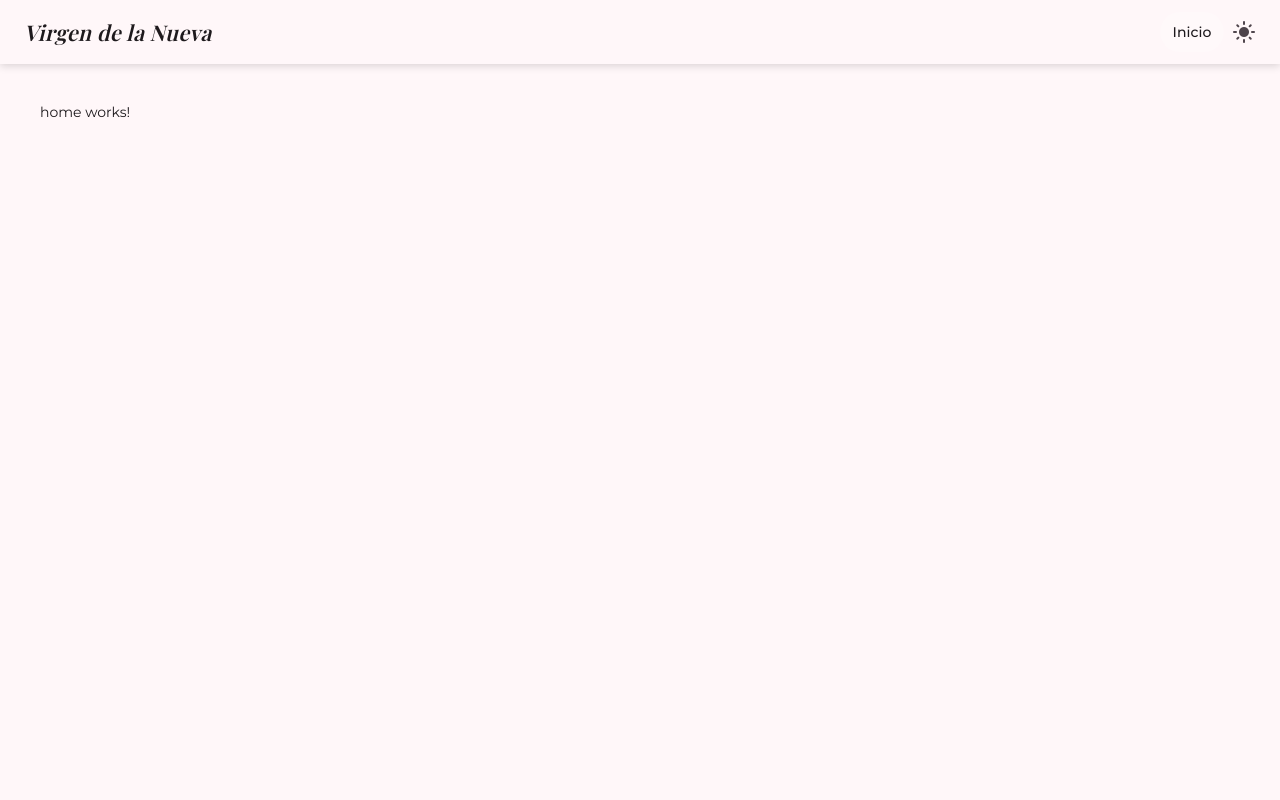
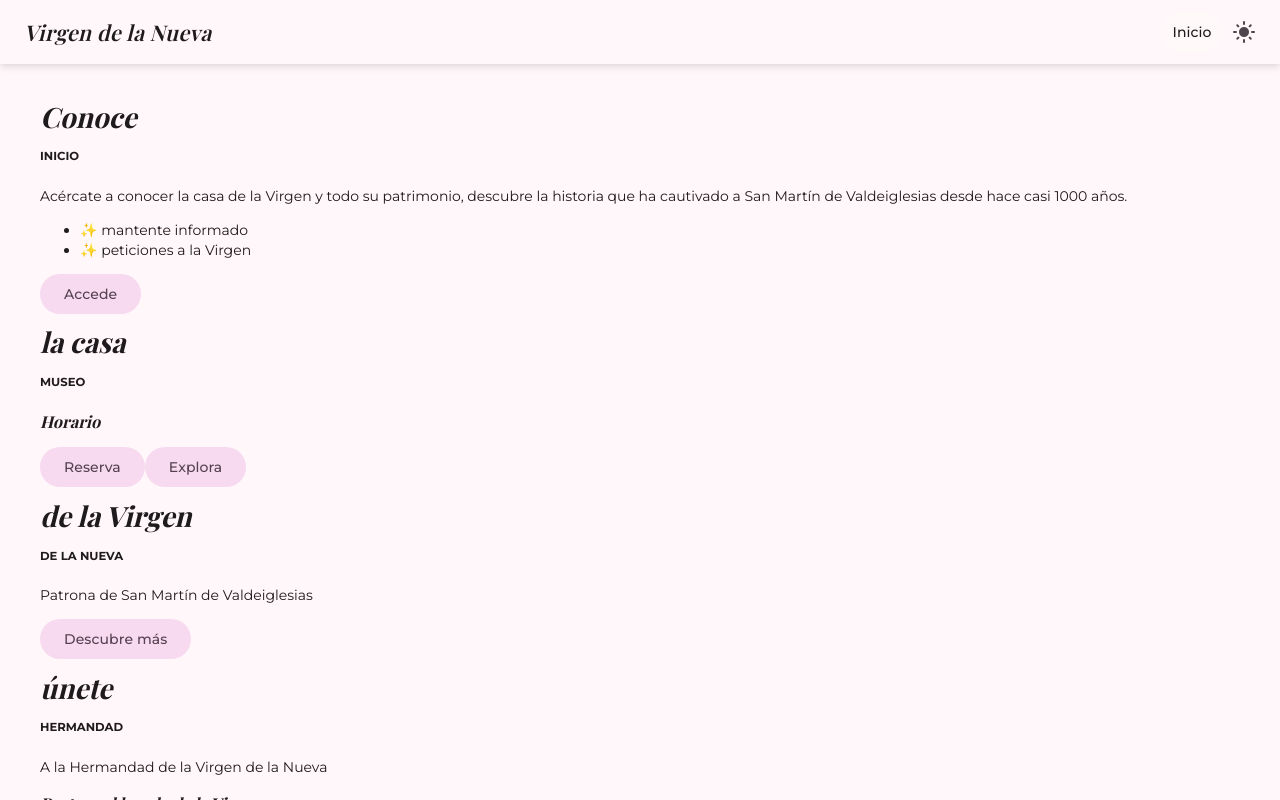
Before and after one commit to davidmimay/lavirgendelanueva, an Angular app: page / in a window 1280 px wide. Built offline with nearby package versions, Linux system fonts and the light colour scheme.

Commit message:
feat(home): update home component template and styles; add MatButtonModule import

```diff
--- a/src/app/home/home.html
+++ b/src/app/home/home.html
@@ -1 +1,56 @@
-<p>home works!</p>
+<h1>Conoce</h1>
+<h5>INICIO</h5>
+<p>Acércate a conocer la casa de la Virgen y todo su patrimonio, descubre la historia que ha cautivado a San Martín de Valdeiglesias desde hace casi 1000 años.</p>
+<ul>
+  <li>✨ mantente informado</li>
+  <li>✨ peticiones a la Virgen</li>
+</ul>
+<button matButton="tonal">Accede</button>
+
+<h1>la casa</h1>
+<h5>MUSEO</h5>
+<h3>Horario</h3>
+<button matButton="tonal">Reserva</button>
+<button matButton="tonal">Explora</button>
+
+<h1>de la Virgen</h1>
+<h5>DE LA NUEVA</h5>
+<p>Patrona de San Martín de Valdeiglesias</p>
+<button matButton="tonal">Descubre más</button>
+
+<h1>únete</h1>
+<h5>HERMANDAD</h5>
+<p>A la Hermandad de la Virgen de la Nueva</p>
+<h3>Protege el legado de la Virgen</h3>
+<ul>
+  <li>✨ mantente informado</li>
+  <li>✨ vota propuestas</li>
+  <li>✨ velario personal</li>
+  <li>✨ capilla portatil</li>
+  <li>✨ chat de miembros</li>
+</ul>
+
+<h1>colabora</h1>
+<h5>DONACIONES</h5>
+<p>Velario virtual con peticiones a la Virgen</p>
+<button matButton="tonal">Encender 🕯️</button>
+
+<h1>y vive</h1>
+<h5>NOVENA</h5>
+<h3>2 supporters</h3>
+<p>Reza la novena a la Virgen de la Nueva para conseguir las gracias que si intercesión concede.</p>
+
+<h1>la historia</h1>
+<h5>ROMERÍA</h5>
+<p>participa en la Romería que se realiza anualmente en honor a la Virgen en San Martín de Valdeiglesias, Madrid (España)</p>
+
+<h1>La Virgen que conmueve a un pueblo madrileño desde hace 1000 años.</h1>
+<h1>¡Viva la Virgen de la Nueva!</h1>
+
+<!--
+<h1>Preguntas frecuentes</h1>
+<p>¡Es esto una organizacion legalmente registrada?</p>
+<p>La Cofradía Nuestra Señora de la Nueva es una hermandad con personalidad jurídica legalmente registrada.</p>
+<p>¿Puedo cancelar mi memebresía?</p>
+<p>Puedes cancelar tu subscricpción en cualquier momento. Y dejarás de contribuir al mantenimiento del patrimonio de la Virgen de la Nueva de San Martín de Valdeiglesias.</p>
+-->
--- a/src/app/home/home.ts
+++ b/src/app/home/home.ts
@@ -1,7 +1,8 @@
 import { Component } from '@angular/core';
+import {MatButtonModule} from '@angular/material/button';
 
 @Component({
-  imports: [],
+  imports: [MatButtonModule],
   selector: 'app-home',
   styleUrl: './home.scss',
   templateUrl: './home.html',
```
Also changed, not shown: 1 other file (tests, documents, lock files or other folders).
